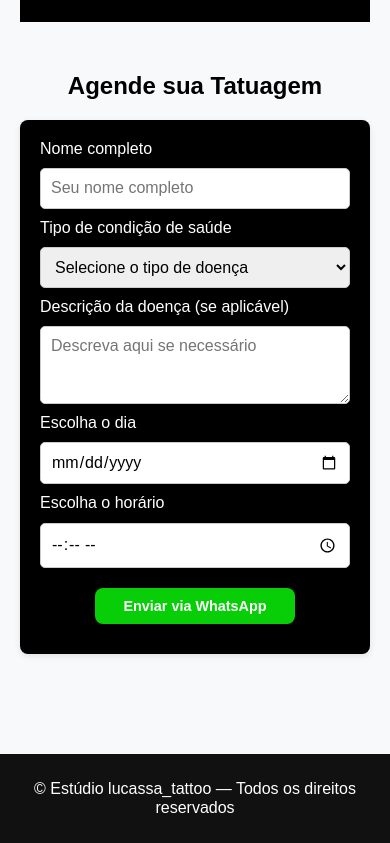
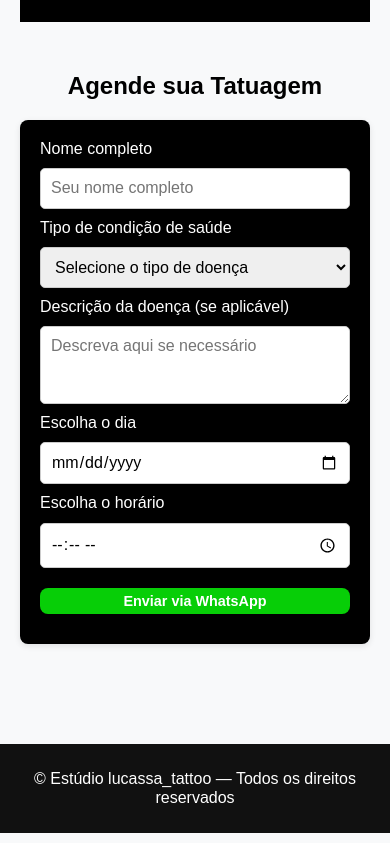
Before and after one commit to marlon816/est-dio_tattoo, a plain HTML site: page index.html in a window 390 px wide. Shown: the part 5820-6663 px from the top of the page. Drawn offline with nearby package versions, Linux system fonts and the light colour scheme; files that its build step writes are made by us from their sources.

Commit message:
Update style.scss

```diff
--- a/css/style.scss
+++ b/css/style.scss
@@ -115,9 +115,9 @@ form {
 
     // Responsividade extra para telas pequenas
     @media (max-width: 400px) {
-      max-width: 200px;
+      max-width: 100%;
       font-size: 0.9rem;
-      padding: 10px 14px;
+      padding: 5px 7px;
     }
   }
 }
```
